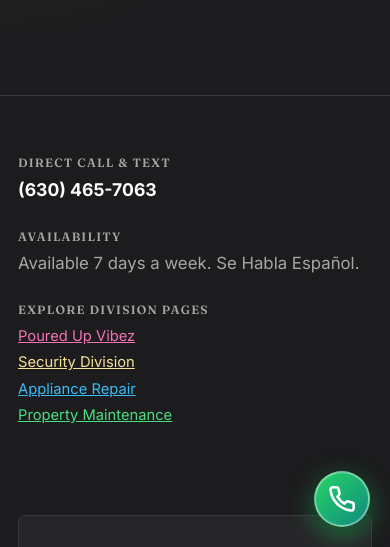
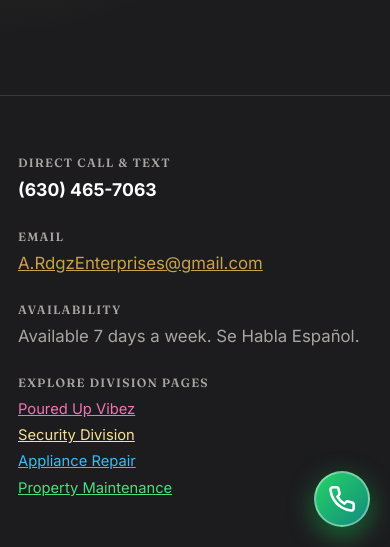
Before and after one commit to KCuevas00/rodriguezenterprises, a plain HTML site: page contact.html in a window 390 px wide. Shown: the part 297-844 px from the top of the page. Drawn offline with Linux system fonts and the light colour scheme.

Commit message:
Add client email A.RdgzEnterprises@gmail.com across all mobile drawers, footers, contact page, and JSON-LD schema

```diff
--- a/contact.html
+++ b/contact.html
@@ -58,6 +58,7 @@
     "name": "Rodriguez Enterprises",
     "url": "https://rodriguezenterprises.com/",
     "telephone": "+1-630-465-7063",
+    "email": "A.RdgzEnterprises@gmail.com",
     "address": {
       "@type": "PostalAddress",
       "addressLocality": "Chicago",
@@ -68,6 +69,7 @@
       {
         "@type": "ContactPoint",
         "telephone": "+1-630-465-7063",
+    "email": "A.RdgzEnterprises@gmail.com",
         "contactType": "customer service",
         "areaServed": "US-IL",
         "availableLanguage": ["English", "Spanish"]
@@ -214,6 +216,13 @@
       </a>
     </div>
   </div>
+
+  <div class="mobile-drawer-footer">
+    <a href="mailto:A.RdgzEnterprises@gmail.com" class="drawer-contact-action">
+      <svg width="15" height="15" viewBox="0 0 24 24" fill="none" stroke="currentColor" stroke-width="2"><path d="M4 4h16c1.1 0 2 .9 2 2v12c0 1.1-.9 2-2 2H4c-1.1 0-2-.9-2-2V6c0-1.1.9-2 2-2z"/><polyline points="22,6 12,13 2,6"/></svg>
+      <span>A.RdgzEnterprises@gmail.com</span>
+    </a>
+  </div>
 </div>
 
 <!-- ============ HERO ============ -->
@@ -236,6 +245,10 @@
         <div class="item">
           <h4>Direct Call &amp; Text</h4>
           <p><a href="tel:+16304657063" style="color: #ffffff; font-weight: 700; font-size: 1.1rem;">(630) 465-7063</a></p>
+        </div>
+        <div class="item">
+          <h4>Email</h4>
+          <p><a href="mailto:A.RdgzEnterprises@gmail.com" style="color: var(--gold-soft); text-decoration: underline;">A.RdgzEnterprises@gmail.com</a></p>
         </div>
         <div class="item">
           <h4>Availability</h4>
@@ -321,6 +334,7 @@
         <a href="about.html">About</a>
         <a href="contact.html">Contact Us</a>
         <a href="tel:+16304657063">(630) 465-7063</a>
+        <a href="mailto:A.RdgzEnterprises@gmail.com">A.RdgzEnterprises@gmail.com</a>
       </div>
     </div>
     <div class="footer-bottom">
```
Also changed, not shown: about.html (+9 -0 lines), appliance-repair.html (+9 -0 lines), index.html (+9 -0 lines), maintenance.html (+9 -0 lines), poured-up-vibez.html (+9 -0 lines), security.html (+9 -0 lines).
